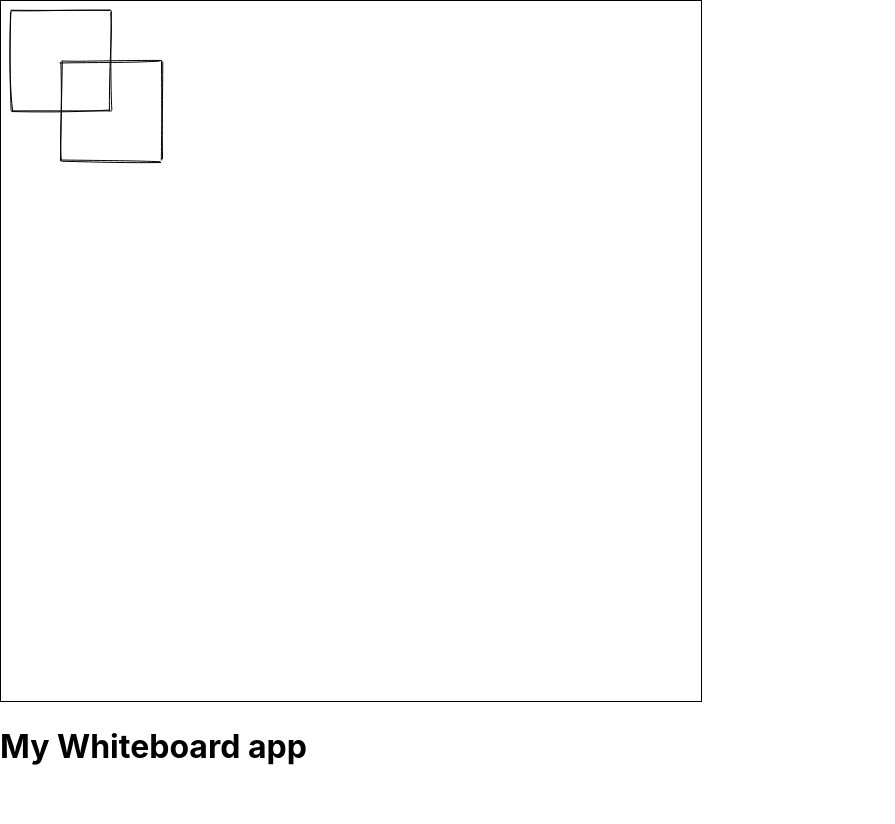
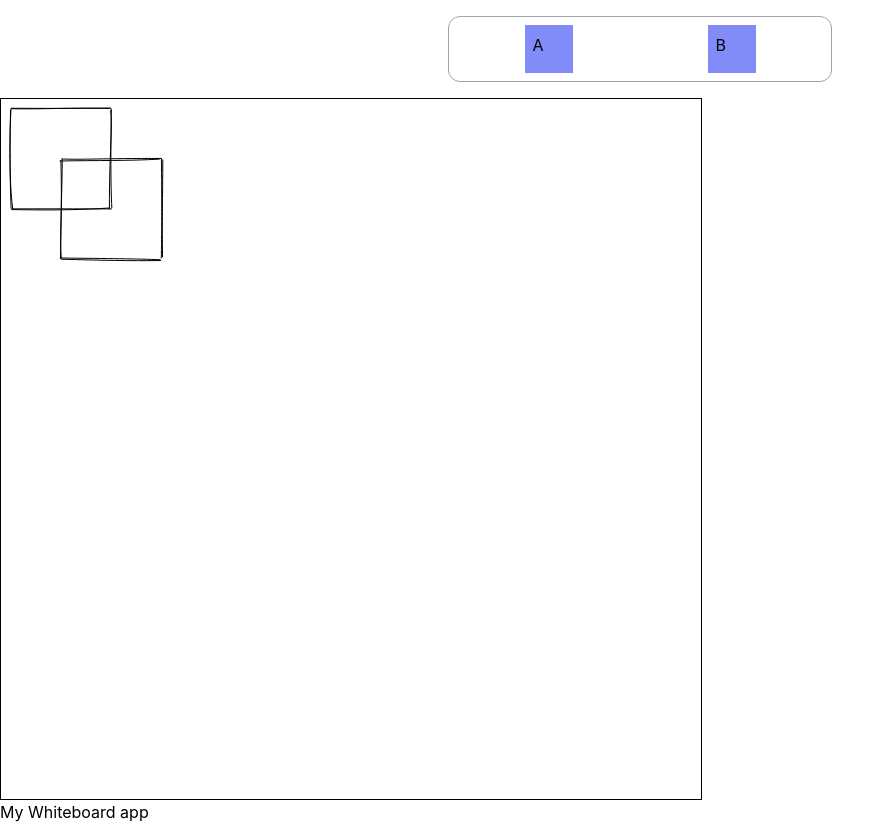
Before and after one commit to Han9128/virtual_white_board, a React (Create React App) app: page / in a window 1280 px wide. Shown: the whole page, without its empty margins (0-895 px from the left). Before the commit the page ends 800 px from the top, so only its background shows below. Built offline with nearby package versions, Linux system fonts and the light colour scheme.

Commit message:
setup: tailwind

```diff
--- a/package.json
+++ b/package.json
@@ -36,5 +36,10 @@
       "last 1 firefox version",
       "last 1 safari version"
     ]
+  },
+  "devDependencies": {
+    "autoprefixer": "^10.5.0",
+    "postcss": "^8.5.12",
+    "tailwindcss": "^3.4.19"
   }
 }
--- /dev/null
+++ b/postcss.config.js
@@ -0,0 +1,6 @@
+module.exports = {
+  plugins: {
+    tailwindcss: {},
+    autoprefixer: {},
+  }
+}
--- a/src/App.js
+++ b/src/App.js
@@ -1,5 +1,6 @@
 import React from "react"
 import Board from "./components/Board"
+import ToolBar from "./components/ToolBar";
 
 function App() {
   // useRef is used to
@@ -7,6 +8,7 @@ function App() {
 
   return (
     <div className="App">
+      <ToolBar/>
       <Board />
     </div>
   );
--- /dev/null
+++ b/src/components/ToolBar/index.js
@@ -0,0 +1,15 @@
+
+import React from "react";
+import classes from "./index.module.css";
+// import styles from "./index.module.css"
+
+function ToolBar(){
+    return (
+        <div className={classes.container}>
+            <div className={classes.toolItem}>A</div>
+            <div className={classes.toolItem}>B</div>
+        </div>
+    )
+}
+
+export default ToolBar;
--- /dev/null
+++ b/src/components/ToolBar/index.module.css
@@ -0,0 +1,9 @@
+
+
+.container{
+    @apply flex w-96 p-2 m-auto my-4 border border-solid border-gray-400 rounded-xl justify-around items-center
+}
+
+.toolItem{
+    @apply w-12 h-12 p-2 bg-indigo-400
+}
--- a/src/index.css
+++ b/src/index.css
@@ -1,3 +1,7 @@
+@tailwind base;
+@tailwind components;
+@tailwind utilities;
+
 body {
   margin: 0;
   font-family: -apple-system, BlinkMacSystemFont, 'Segoe UI', 'Roboto', 'Oxygen',
--- /dev/null
+++ b/tailwind.config.js
@@ -0,0 +1,8 @@
+/** @type {import('tailwindcss').Config} */
+module.exports = {
+  content: ["./src/**/*.{html,js}"],
+  theme: {
+    extend: {},
+  },
+  plugins: [],
+}
```
Also changed, not shown: src/components/Board/index.module.css (added), 1 other file (tests, documents, lock files or other folders).
